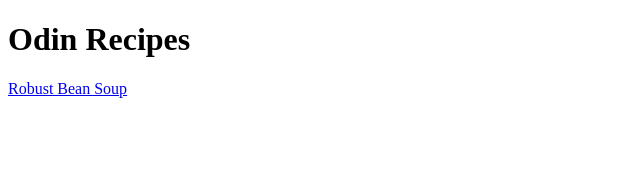
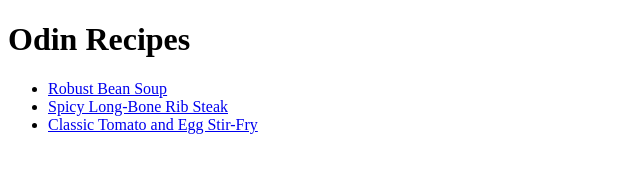
Before and after one commit to gigipink1/odin-recipes, a plain HTML site: page index.html in a window 1280 px wide. Shown: the whole page, without its empty margins (0-640 px from the left). Drawn offline with Linux system fonts and the light colour scheme.

Commit message:
Add links to recipe pages

```diff
--- a/index.html
+++ b/index.html
@@ -6,6 +6,10 @@
   </head>
   <body>
     <h1>Odin Recipes</h1>
-    <a href="recipes/robust-bean-soup.html">Robust Bean Soup</a>
+    <ul>
+    <li><a href="recipes/robust-bean-soup.html">Robust Bean Soup</a></li>
+  <li><a href="recipes/spicy-long-bone-rib-steak.html">Spicy Long-Bone Rib Steak</a></li>
+<li><a href="recipes/classic-tomato-and-egg-stir-fry.html">Classic Tomato and Egg Stir-Fry</a></li>
+</ul>
   </body>
 </html>
```
